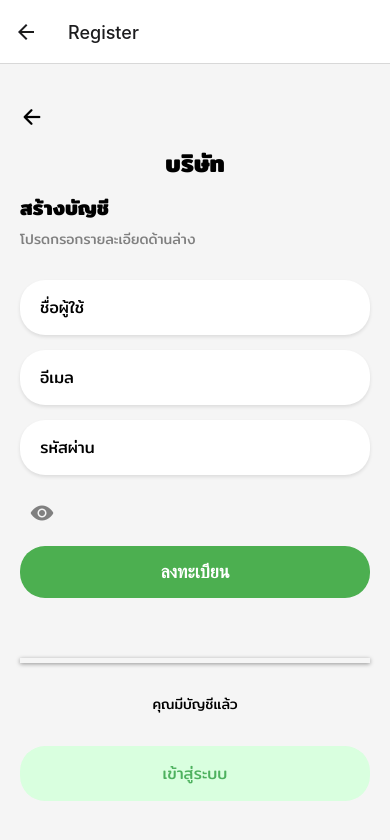
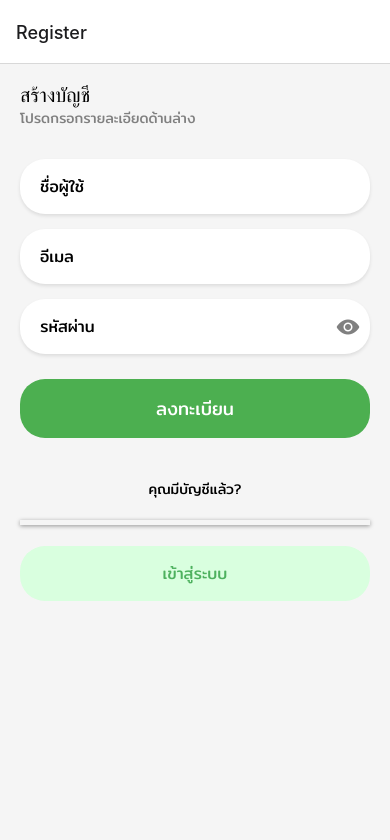
Before and after one commit to f5song/Job4All, a React Native app: screen /Register in a window 390 px wide. Shown: the top 840 px of the page. Built offline with nearby package versions, Linux system fonts and the light colour scheme; no server answers.

Commit message:
success register db

```diff
--- a/App.js
+++ b/App.js
@@ -17,7 +17,7 @@ export default function App() {
   return (
     <NavigationContainer>
 
-      <Stack.Navigator initialRouteName="Profile">
+      <Stack.Navigator initialRouteName="Register">
         <Stack.Screen
           name="Welcome"
           component={WelcomeScreen}
--- a/screens/LoginScreen.js
+++ b/screens/LoginScreen.js
@@ -11,7 +11,7 @@ const InputField = ({ placeholder, value, onChangeText, secureTextEntry }) => (
             value={value}
             onChangeText={onChangeText}
             secureTextEntry={secureTextEntry}
-            placeholderTextColor="#B0B0B0" // สีของข้อความ placeholder
+            placeholderTextColor="#B0B0B0"
         />
         {value === '' && (
             <Text style={styles.placeholder}>{placeholder}</Text>
--- a/screens/RegisterScreen.js
+++ b/screens/RegisterScreen.js
@@ -1,5 +1,5 @@
 import React, { useEffect, useState } from 'react';
-import { View, Text, TextInput, TouchableOpacity, StyleSheet, Image, ActivityIndicator, Keyboard } from 'react-native';
+import { View, Text, TextInput, TouchableOpacity, StyleSheet } from 'react-native';
 import { Ionicons } from '@expo/vector-icons';
 import * as Font from 'expo-font';
 
@@ -9,7 +9,15 @@ const Button = ({ title, onPress }) => (
     </TouchableOpacity>
 );
 
-const InputField = ({ placeholder, value, onChangeText, secureTextEntry, keyboardType, onFocus }) => (
+const InputField = ({
+    placeholder,
+    value,
+    onChangeText,
+    secureTextEntry,
+    keyboardType,
+    showPassword,
+    setShowPassword
+}) => (
     <View style={styles.inputContainer}>
         <TextInput
             style={styles.input}
@@ -18,8 +26,20 @@ const InputField = ({ placeholder, value, onChangeText, secureTextEntry, keyboar
             onChangeText={onChangeText}
             secureTextEntry={secureTextEntry}
             keyboardType={keyboardType}
-            onFocus={onFocus}
         />
+        {/* ไอคอนเปิด/ปิดรหัสผ่าน */}
+        {setShowPassword && (
+            <TouchableOpacity
+                style={styles.eyeIcon}
+                onPress={() => setShowPassword(!showPassword)}
+            >
+                <Ionicons
+                    name={showPassword ? 'eye-off' : 'eye'}
+                    size={24}
+                    color="gray"
+                />
+            </TouchableOpacity>
+        )}
     </View>
 );
 
@@ -27,12 +47,9 @@ const RegisterScreen = ({ navigation }) => {
     const [username, setUsername] = useState('');
     const [email, setEmail] = useState('');
     const [password, setPassword] = useState('');
-    const [showPassword, setShowPassword] = useState(false); // Initialize showPassword state
+    const [showPassword, setShowPassword] = useState(false);
+    const [errorMessage, setErrorMessage] = useState('');
     const [fontsLoaded, setFontsLoaded] = useState(false);
-
-
-
-
 
     useEffect(() => {
         const loadFonts = async () => {
@@ -46,32 +63,53 @@ const RegisterScreen = ({ navigation }) => {
         loadFonts();
     }, []);
 
-    const handleRegister = () => {
-        console.log('Registration attempted with:', username, email, password);
-        // Implement registration logic here
+    const handleRegister = async () => {
+        if (!username || !email || !password) {
+            setErrorMessage('โปรดกรอกข้อมูลให้ครบถ้วน');
+            return;
+        }
+
+        setErrorMessage('');
+
+        try {
+            const response = await fetch('http://10.0.2.2:3000/api/register', {
+                method: 'POST',
+                headers: {
+                    'Content-Type': 'application/json',
+                },
+                body: JSON.stringify({
+                    username,
+                    email,
+                    password,
+                }),
+            });
+
+            const text = await response.text();
+            const data = JSON.parse(text);
+
+            if (response.ok) {
+                navigation.navigate('Login');
+            } else {
+                setErrorMessage(data.error);
+            }
+        } catch (error) {
+            setErrorMessage('เกิดข้อผิดพลาดระหว่างการลงทะเบียน');
+        }
     };
-
-    if (!fontsLoaded) {
-        return <ActivityIndicator size="large" color="#0000ff" />; // Loading indicator while fonts are loading
-    }
 
     return (
         <View style={styles.container}>
-
-            <TouchableOpacity style={styles.backButton} onPress={() => navigation.goBack()}>
-                <Ionicons name="arrow-back" size={24} color="black" />
-            </TouchableOpacity>
-
-            <Text style={styles.title}>บริษัท</Text>
             <Text style={styles.subtitle}>สร้างบัญชี</Text>
             <Text style={styles.description}>โปรดกรอกรายละเอียดด้านล่าง</Text>
 
+            {/* Username Input */}
             <InputField
                 placeholder="ชื่อผู้ใช้"
                 value={username}
                 onChangeText={setUsername}
             />
 
+            {/* Email Input */}
             <InputField
                 placeholder="อีเมล"
                 value={email}
@@ -79,27 +117,25 @@ const RegisterScreen = ({ navigation }) => {
                 keyboardType="email-address"
             />
 
+            {/* Password Input with eye icon */}
             <InputField
                 placeholder="รหัสผ่าน"
                 value={password}
                 onChangeText={setPassword}
                 secureTextEntry={!showPassword}
+                showPassword={showPassword}
+                setShowPassword={setShowPassword}
             />
-            <TouchableOpacity
-                style={styles.eyeIcon}
-                onPress={() => setShowPassword(!showPassword)}
-            >
-                <Ionicons
-                    name={showPassword ? 'eye-off' : 'eye'}
-                    size={24}
-                    color="gray"
-                />
+
+            {errorMessage ? <Text style={styles.errorText}>{errorMessage}</Text> : null}
+
+            {/* Register Button */}
+            <TouchableOpacity style={styles.button} onPress={handleRegister}>
+                <Text style={styles.buttonText}>ลงทะเบียน</Text>
             </TouchableOpacity>
 
-            <Button title="ลงทะเบียน" onPress={handleRegister} />
-
+            <Text style={styles.loginText}>คุณมีบัญชีแล้ว?</Text>
             <View style={styles.line} />
-            <Text style={styles.loginText}>คุณมีบัญชีแล้ว</Text>
             <TouchableOpacity style={styles.loginButton} onPress={() => navigation.navigate('Login')}>
                 <Text style={styles.loginButtonText}>เข้าสู่ระบบ</Text>
             </TouchableOpacity>
@@ -112,29 +148,7 @@ const styles = StyleSheet.create({
         flex: 1,
         backgroundColor: '#F5F5F5',
         padding: 20,
-    },
-    backButton: {
-        position: 'absolute',
-        top: 40,
-        left: 20,
-    },
-    title: {
-        fontSize: 24,
-        textAlign: 'center',
-        marginTop: 60,
-        marginBottom: 10,
-        fontFamily: 'Mitr-Bold',
-    },
-    subtitle: {
-        fontSize: 20,
-        marginBottom: 5,
-        fontFamily: 'Mitr-Bold',
-    },
-    description: {
-        fontSize: 14,
-        color: 'gray',
-        marginBottom: 30,
-        fontFamily: 'Mitr-Regular',
+
     },
     inputContainer: {
         backgroundColor: 'white',
@@ -148,16 +162,19 @@ const styles = StyleSheet.create({
         shadowOpacity: 0.1,
         shadowRadius: 3.84,
         elevation: 5,
-    },
-    eyeIcon: {
-        padding: 10,
-        alignContent: 'flex-end',
+        flexDirection: 'row',
+        alignItems: 'center',
     },
     input: {
+        flex: 1,
         paddingVertical: 15,
         paddingHorizontal: 20,
         fontSize: 16,
         fontFamily: 'Mitr-Regular',
+    },
+    eyeIcon: {
+        paddingHorizontal: 10,
+        justifyContent: 'center',
     },
     button: {
         backgroundColor: '#4CAF50',
@@ -169,19 +186,48 @@ const styles = StyleSheet.create({
     buttonText: {
         color: 'white',
         fontSize: 18,
-        fontWeight: 'bold',
+        fontFamily: 'Mitr-Bold',
     },
-    loginButton: {
-        backgroundColor: '#D9FFDF',
-        borderRadius: 25,
-        padding: 15,
-        alignItems: 'center',
-        marginTop: 1,
+    errorText: {
+        color: '#FF4C4C',
+        backgroundColor: '#FFEDED',
+        textAlign: 'center',
+        marginBottom: 15,
+        fontSize: 16,
+        borderRadius: 8,
+        paddingVertical: 10,
+        paddingHorizontal: 20,
+        borderWidth: 1,
+        borderColor: '#FF4C4C',
+        fontFamily: 'Mitr-Regular',
+    },
+    subtitle: {
+        fontSize: 20,
+        fontFamily: 'Mitr-Medium',
+    },
+    description: {
+        fontSize: 14,
+        color: 'gray',
+        marginBottom: 30,
+        fontFamily: 'Mitr-Regular',
+    },
+    loginText: {
+        fontSize: 14,
+        color: 'black',
+        textAlign: 'center',
+        marginTop: 40,
+        fontFamily: 'Mitr-Regular',
     },
     loginButtonText: {
         color: '#4DB15E',
         fontSize: 16,
         fontFamily: 'Mitr-Regular',
+    },
+    buttonText: {
+        color: 'white',
+        fontSize: 18,
+        fontFamily: 'Mitr-Regular',
+        textAlign: 'center',
     },
     line: {
         width: '100%',
@@ -193,16 +239,16 @@ const styles = StyleSheet.create({
         shadowOpacity: 0.8,
         shadowRadius: 4,
         elevation: 5,
-        marginTop: 60,
     },
-    loginText: {
-        fontSize: 14,
-        color: 'black',
-        textAlign: 'center',
-        marginBottom: 30,
-        marginTop: 10,
-        fontFamily: 'Mitr-Regular',
+    loginButton: {
+        backgroundColor: '#D9FFDF',
+        borderRadius: 25,
+        padding: 15,
+        alignItems: 'center',
+        marginTop: 1,
     },
+
+
 });
 
 export default RegisterScreen;
```
Also changed, not shown: server.js (+26 -17 lines).
